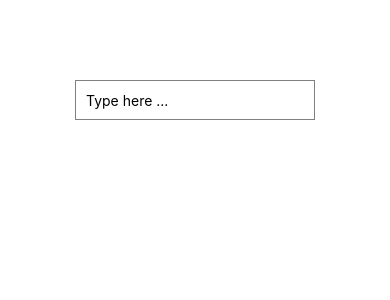
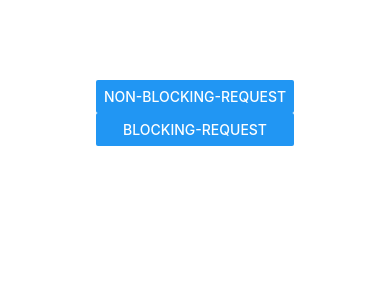
Before and after one commit to omaralsaleh2004/JoVision-react-native-tasks, a React Native app: screen / in a window 390 px wide. Shown: the top 300 px of the page. Built offline with nearby package versions, Linux system fonts and the light colour scheme.

Commit message:
Completed Task 26

```diff
--- a/App.tsx
+++ b/App.tsx
@@ -10,6 +10,7 @@ import Task22 from './Tasks/Task22';
 import Task23 from './Tasks/Task23';
 import Task24 from './Tasks/Task24';
 import Task25 from './Tasks/Task25';
+import Task26 from './Tasks/Task26';
 
 const App = () => {
   return (
@@ -27,8 +28,10 @@ const App = () => {
       <Task23 />
 
       <Task24 />
+
+      <Task25 />
       */}
-      <Task25 />
+      <Task26 />
     </View>
   );
 };
--- /dev/null
+++ b/Tasks/Task26.js
@@ -0,0 +1,53 @@
+import React, { useState } from 'react';
+import { View, Button, Text, StyleSheet } from 'react-native';
+
+const Task26 = () => {
+  const [text, setText] = useState('');
+  const handleNonBlockingRequest = () => {
+    fetch('https://api.ipify.org/')
+      .then(response => response.text())
+      .then(ip => {
+        console.log(ip);
+        setText(ip);
+      });
+  };
+
+  const handleBlockingRequest = async () => {
+    try {
+      const response = await fetch('https://api.ipify.org/');
+
+      if (!response.ok) {
+        console.log('Error', response.err);
+      }
+      const data = await response.text();
+      setText(data);
+      console.log(data);
+    } catch (err) {
+      console.log(err);
+    }
+  };
+  return (
+    <View style={styles.container}>
+      <Button onPress={handleNonBlockingRequest} title="Non-Blocking-Request" />
+      <Button onPress={handleBlockingRequest} title="Blocking-Request" />
+      <Text style={styles.text}>{text}</Text>
+    </View>
+  );
+};
+
+export default Task26;
+
+const styles = StyleSheet.create({
+  container: {
+    display: 'flex',
+    gap: '20',
+    padding: 20,
+    flex: 1,
+  },
+  btn: {
+    marginBottom: 5,
+  },
+  text: {
+    marginTop: 10,
+  },
+});
```
